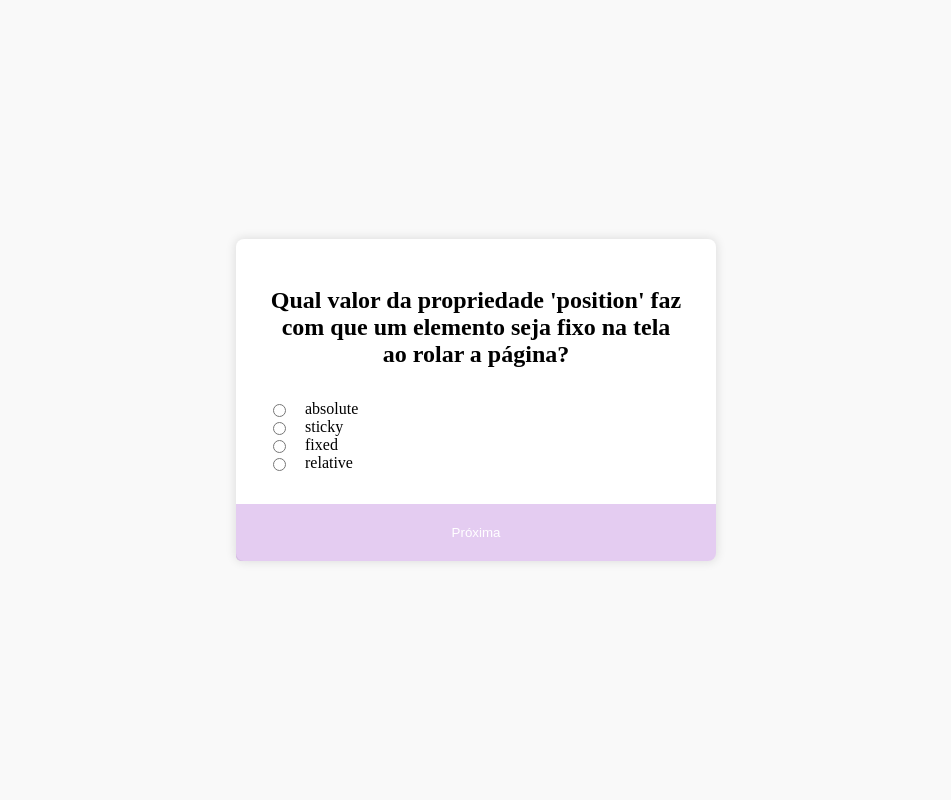
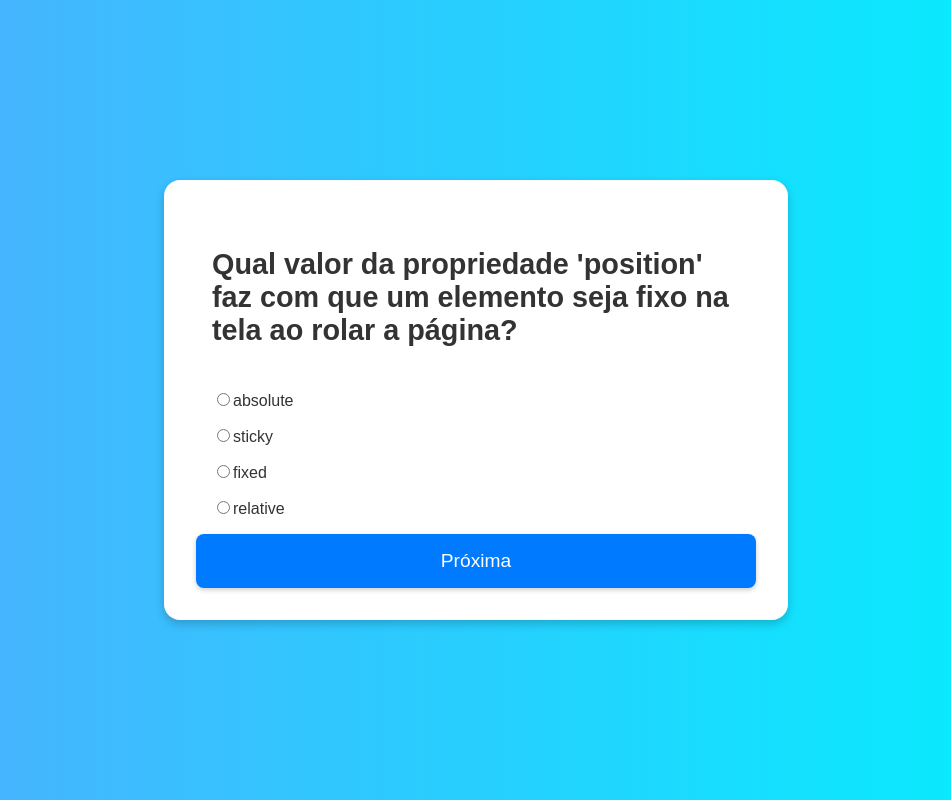
Before and after one commit to victorhvicente/aplicativo-quiz, a plain HTML site: page index.html in a window 1280 px wide. Shown: the whole page, without its empty margins (164-1115 px from the left). Drawn offline with Linux system fonts and the light colour scheme.

Commit message:
Atualização no estilo

```diff
--- a/style.css
+++ b/style.css
@@ -1,68 +1,71 @@
+/* Estilos aprimorados para um design mais elegante */
 body {
-
     display: flex;
     justify-content: center;
     align-items: center;
     height: 100vh;
     margin: 0;
     padding: 0;
-    background-color: #f9f9f9;
+    background: linear-gradient(to right, #4facfe, #00f2fe);
+    font-family: 'Poppins', sans-serif;
+    color: #333;
 }
 
 .quiz-container {
     display: flex;
     flex-direction: column;
-    width: 30rem;
-    max-width: 80%;
-    background-color: white;
-    border-radius: 0.5rem;
-    box-shadow: 0 0 0.6rem 0.1rem rgba(0, 0, 0, 0.1) ;
+    width: 35rem;
+    max-width: 90%;
+    background: white;
+    border-radius: 1rem;
+    box-shadow: 0 4px 10px rgba(0, 0, 0, 0.2);
+    overflow: hidden;
+    padding: 2rem;
+    text-align: left;
+    transition: transform 0.3s ease;
+}
+
+.quiz-container:hover {
+    transform: scale(1.02);
 }
 
 #question-container {
+    display: flex;
     flex-direction: column;
-    gap: 2rem;
-    padding: 2rem;
+    gap: 1.5rem;
+    padding: 1rem;
 }
 
 #question {
-    text-align: center;
-    margin-bottom: 0;
-    margin-top: 1rem;
+    font-size: 1.8rem;
+    font-weight: 600;
 }
 
-#question-buttons {
+#answer-buttons {
     display: flex;
     flex-direction: column;
-    align-items: flex-start;
-    gap: 1.25rem;
-    margin-bottom: 1rem;
-}
-
-.input-group {
-    display: flex;
-    align-items: center;
     gap: 1rem;
 }
 
-input {
-    width: fit-content;
-}
-
 .btn {
-    padding: 1.3rem;
-    background-color: #70b3;
+    padding: 1rem;
+    background: #007BFF;
     color: white;
     border: none;
-    border-radius: 0 0 0.5rem 0.3rem;
-}
-
-input, .btn {
+    border-radius: 0.5rem;
+    font-size: 1.2rem;
+    transition: background 0.3s ease, transform 0.2s;
+    box-shadow: 0 2px 5px rgba(0, 0, 0, 0.2);
     cursor: pointer;
 }
 
 .btn:hover {
-    background-color: #90b3ff;
+    background: #0056b3;
+    transform: translateY(-2px);
+}
+
+.btn:active {
+    transform: translateY(1px);
 }
 
 .hide {
@@ -70,10 +73,8 @@ input, .btn {
 }
 
 #result {
-    margin: 2rem auto;
-}
-
-#question, #result {
     font-size: 1.5rem;
     font-weight: bold;
+    color: #28a745;
+    margin-top: 1.5rem;
 }
```
